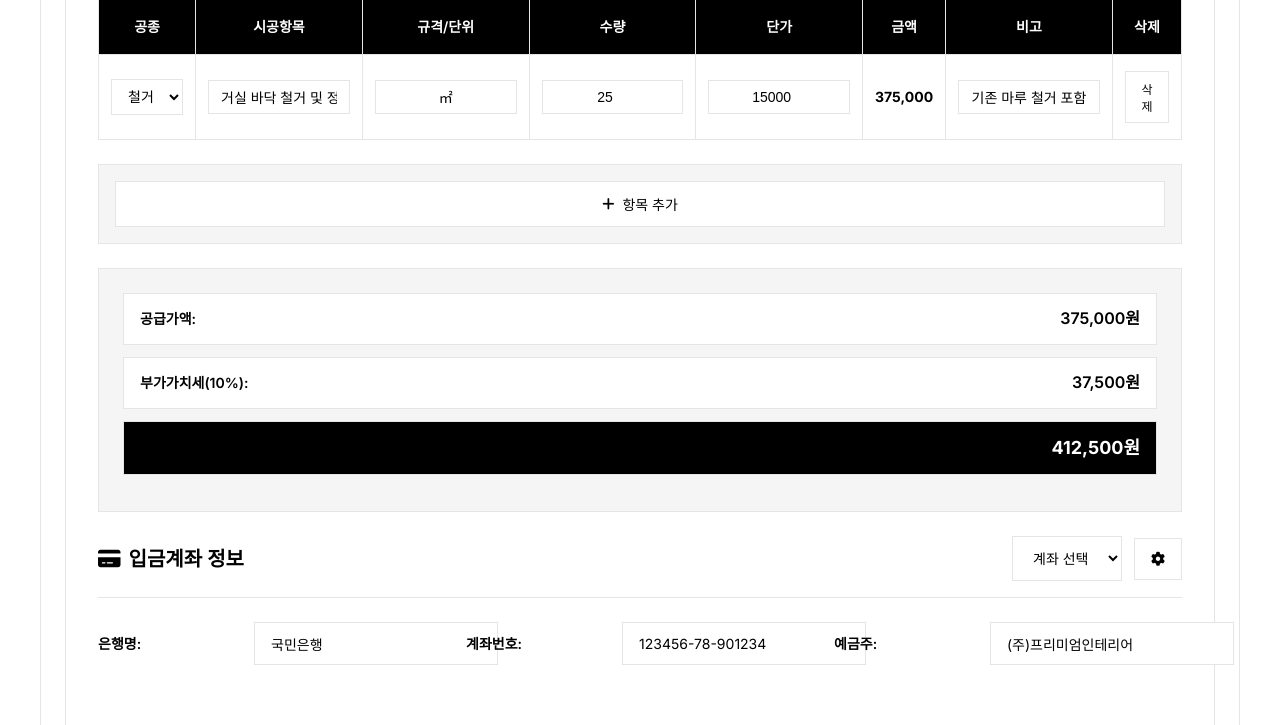
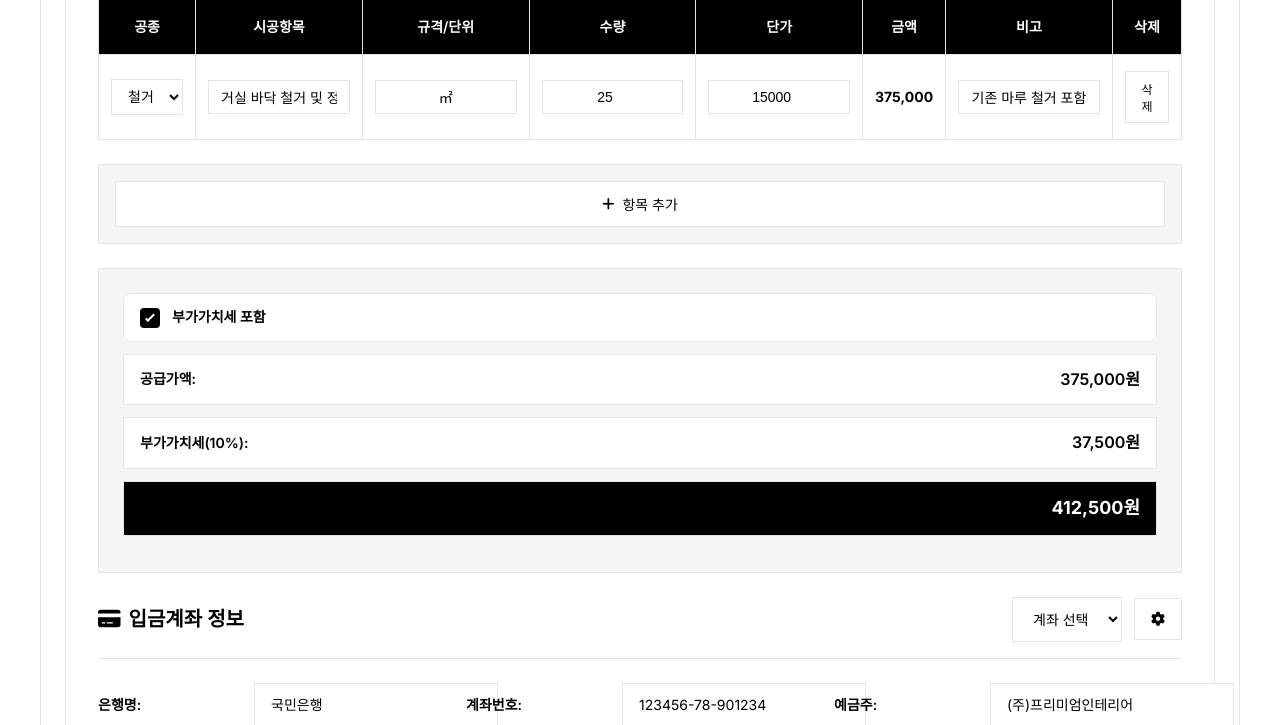
Before and after one commit to pu4ro/create_docs, a Flask app: page / in a window 1280 px wide. Shown: the part 1605-2330 px from the top of the page. Run offline with Flask 3, Linux system fonts and the light colour scheme; data that the repository does not hold is empty; some libraries are stand-ins or nearby versions.

Commit message:
Add VAT (부가세) selection feature with dynamic calculation
Features:
- Add VAT inclusion checkbox in total calculation section
- Implement real-time calculation based on VAT checkbox state
- Add modern custom checkbox styling with hover effects
- Dynamic VAT section visibility (fade when unchecked)
- Conditional VAT display in estimate template based on selection
- Update data collection and saving logic to include VAT preference

UI/UX Improvements:
- Custom checkbox design with smooth animations
- Visual feedback for VAT section state changes
- Automatic calculation when quantity/price inputs change
- Enhanced accessibility with proper focus states
- Integration with existing calculation workflow

Technical Implementation:
- calculateTotal() function for dynamic VAT calculation
- Event listeners for real-time updates on input changes
- Modified generateImprovedEstimateHTML() for conditional VAT display
- Updated collectEstimateData() to include includeTax field
- Enhanced form validation and user experience

🤖 Generated with [Claude Code](https://claude.ai/code)

Co-Authored-By: Claude <noreply@anthropic.com>

```diff
--- a/static/style.css
+++ b/static/style.css
@@ -2649,6 +2649,73 @@ table select:focus {
     }
 }
 
+/* 커스텀 체크박스 스타일 */
+.checkbox-group {
+    margin-bottom: 15px;
+    padding: 10px;
+    background: var(--gray-100);
+    border-radius: 8px;
+    border: 1px solid var(--gray-200);
+}
+
+.checkbox-label {
+    display: flex;
+    align-items: center;
+    cursor: pointer;
+    font-weight: 500;
+    font-size: 1rem;
+    color: var(--gray-900);
+    user-select: none;
+}
+
+.checkbox-label input[type="checkbox"] {
+    display: none;
+}
+
+.checkmark {
+    width: 20px;
+    height: 20px;
+    margin-right: 12px;
+    border: 2px solid var(--gray-400);
+    border-radius: 4px;
+    display: inline-block;
+    position: relative;
+    transition: all 0.2s ease;
+    background: white;
+}
+
+.checkbox-label:hover .checkmark {
+    border-color: var(--gray-600);
+    box-shadow: 0 2px 4px rgba(0,0,0,0.1);
+}
+
+.checkbox-label input[type="checkbox"]:checked + .checkmark {
+    background: var(--black);
+    border-color: var(--black);
+}
+
+.checkbox-label input[type="checkbox"]:checked + .checkmark::after {
+    content: '';
+    position: absolute;
+    left: 6px;
+    top: 2px;
+    width: 4px;
+    height: 10px;
+    border: solid white;
+    border-width: 0 2px 2px 0;
+    transform: rotate(45deg);
+}
+
+/* 부가세 섹션 표시/숨김 */
+#tax-section {
+    transition: opacity 0.3s ease, height 0.3s ease;
+}
+
+#tax-section.hidden {
+    opacity: 0.5;
+    pointer-events: none;
+}
+
 /* Focus States for Accessibility */
 *:focus {
     outline: 2px solid var(--black);
@@ -2661,3 +2728,8 @@ select:focus {
     outline: 2px solid var(--black);
     outline-offset: 2px;
 }
+
+.checkbox-label:focus-within .checkmark {
+    outline: 2px solid var(--black);
+    outline-offset: 2px;
+}
--- a/templates/index.html
+++ b/templates/index.html
@@ -321,11 +321,18 @@
                     </div>
 
                     <div class="total-section">
+                        <div class="form-group checkbox-group">
+                            <label class="checkbox-label">
+                                <input type="checkbox" id="include-tax" checked onchange="calculateTotal()">
+                                <span class="checkmark"></span>
+                                부가가치세 포함
+                            </label>
+                        </div>
                         <div class="form-group">
                             <label>공급가액:</label>
                             <span id="subtotal">0원</span>
                         </div>
-                        <div class="form-group">
+                        <div class="form-group" id="tax-section">
                             <label>부가가치세(10%):</label>
                             <span id="tax">0원</span>
                         </div>
```
Also changed, not shown: static/script.js (+96 -3 lines).
